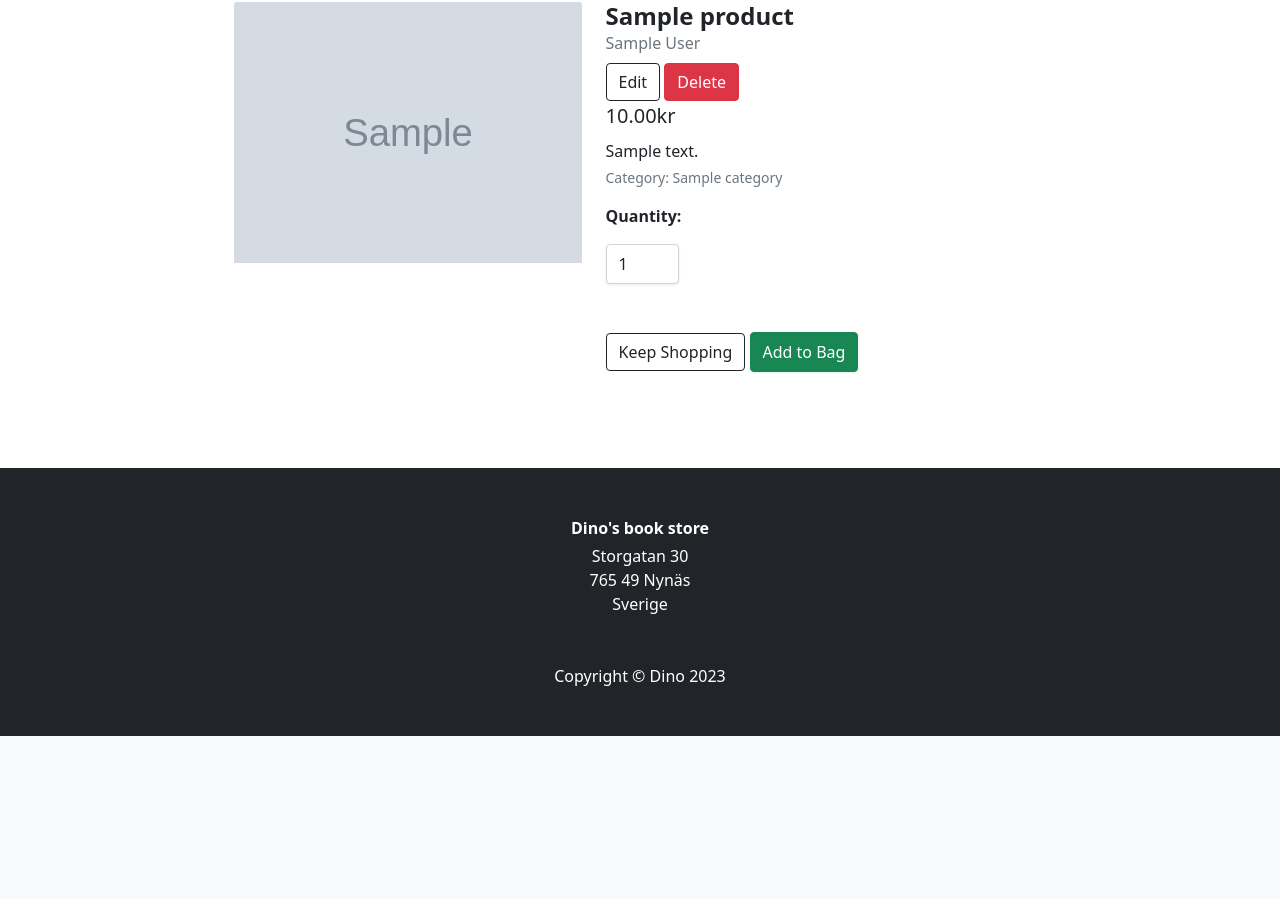
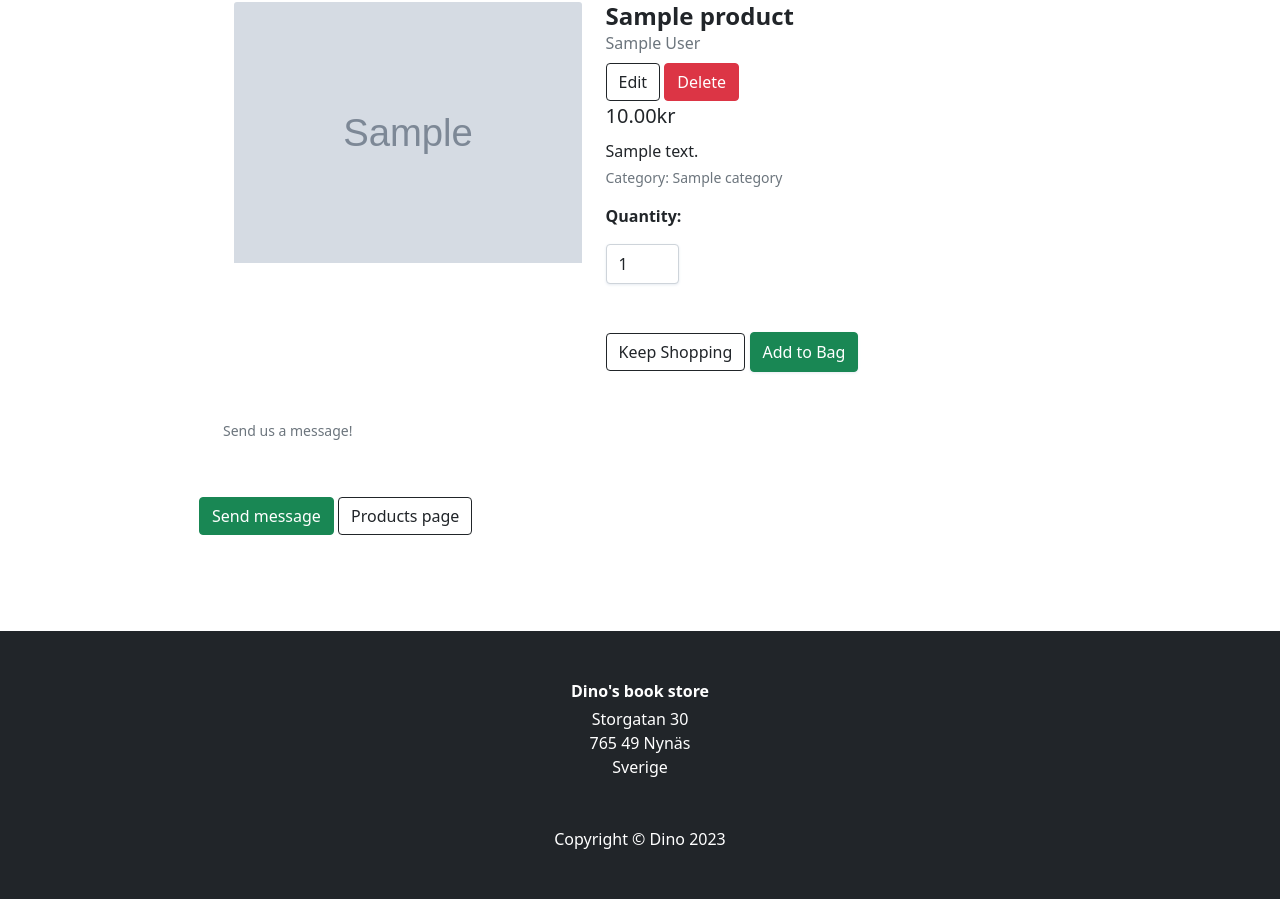
Before and after one commit to 11bus11/book-store1, a Django app: page /products/1 in a window 1280 px wide. Shown: the part 391-1290 px from the top of the page. Before the commit the page ends 1127 px from the top, so only its background shows below. Run offline with Django 3.2, Linux system fonts and the light colour scheme; tables that the repository leaves empty hold one stand-in row (values such as "Sample post"); grey boxes marked "Sample" are stand-in pictures; some libraries are stand-ins or nearby versions; some web fonts are replaced.

Commit message:
created reviews view

```diff
--- a/home/templates/home/index.html
+++ b/home/templates/home/index.html
@@ -31,7 +31,7 @@
                         <div class="card-body">
                             <form action="{% url 'send_messages' %}" method="POST" id="message-form" class="form mb-5">
                                 {% csrf_token %}
-                                <fieldset class="rounded px-3 mb-5">
+                                <fieldset class="rounded px-3 mb-5 col-11 col-md-6">
                                     <legend class="fieldset-label text-black px-2 w-auto">Send us a message!</legend> <br>
                                     {{ message_form }}
                                 </fieldset>
--- a/products/models.py
+++ b/products/models.py
@@ -30,9 +30,12 @@ class Product(models.Model):
 
 
 class Review(models.Model):
+    class Meta:
+        verbose_name_plural = 'Reviews'
+
     product = models.ForeignKey('Product', null=True, blank=True, on_delete=models.CASCADE)
     score = models.IntegerField(choices=SCORE_CHOICES, default=4)
     name = models.CharField(max_length=254)
 
-    def __str__(self):
-        return self.product
+    def __name__(self):
+        return self.name
--- a/products/templates/products/product_detail.html
+++ b/products/templates/products/product_detail.html
@@ -65,8 +65,20 @@
                                 </div>
                             </form>
                         </div>
-
                     </div>
+                </div>
+                <div class="row col-10">
+                    <form action="{% url 'reviews' %}" method="POST" id="review-form" class="form mb-5">
+                        {% csrf_token %}
+                        <fieldset class="rounded px-3 mb-5 col-11 col-md-6">
+                            <legend class="fieldset-label text-muted small px-2 w-auto">Send us a message!</legend> <br>
+                            {{ form }}
+                        </fieldset>
+                        <div class="mt-4">
+                            <button class="btn btn-success" type="submit">Send message</button>
+                            <a href="{% url 'products' %}"><div class="btn btn-outline-dark">Products page</div></a>
+                        </div>
+                    </form>
                 </div>
             </div>
         </div>
--- a/products/urls.py
+++ b/products/urls.py
@@ -9,4 +9,5 @@ urlpatterns = [
     path('add/', views.add_product, name='add_products'),
     path('edit/<int:product_id>/', views.edit_product, name='edit_products'),
     path('delete/<int:product_id>/', views.delete_product, name='delete_products'),
+    path('reviews/', views.review, name='reviews'),
 ]
--- a/products/views.py
+++ b/products/views.py
@@ -3,8 +3,8 @@ from django.contrib.auth.decorators import login_required
 from django.contrib import messages
 from django.db.models import Q
 
-from .models import Product, Category
-from .forms import ProductForm
+from .models import Product, Category, Review
+from .forms import ProductForm, ReviewForm
 
 
 def all_products(request):
@@ -45,12 +45,32 @@ def product_detail(request, product_id):
 
     product = get_object_or_404(Product, pk=product_id)
 
-
     context = {
             'product': product,
         }
 
     return render(request, 'products/product_detail.html', context)
+
+
+def review(request):
+    """ Send message to store owner (admin) """
+    if request.method == 'POST':
+        form = ReviewForm(request.POST, request.FILES)
+        if form.is_valid():
+            review = form.save()
+            messages.success(request, 'Successfully sent message!')
+        else:
+            messages.error(request,
+                           ('Failed to send message. '
+                            'Please ensure the form is valid.'))
+    else:
+        form = ReviewForm()
+
+    context = {
+        'form': form,
+    }
+
+    return redirect('products')
 
 
 @login_required
--- a/requirements.txt
+++ b/requirements.txt
@@ -17,5 +17,5 @@ pytz==2022.7
 requests-oauthlib==1.3.1
 SQLAlchemy==1.4.45
 sqlparse==0.4.3
-stripe==5.0.0
+stripe==2.42.0
 Werkzeug==2.2.2
```
Also changed, not shown: checkout/webhook_handler.py (+7 -2 lines), home/migrations/0002_remove_message_date.py (added), products/migrations/0003_alter_review_options.py (added).
